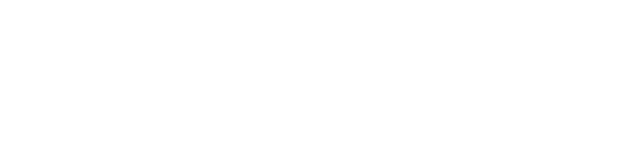
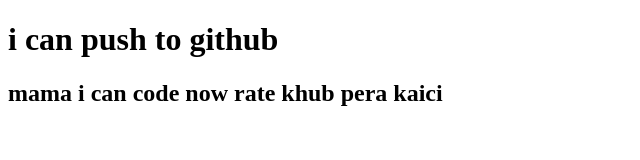
Before and after one commit to ShovanTheMan/my-second-repo, a plain HTML site: page index.html in a window 1280 px wide. Shown: the whole page, without its empty margins (0-640 px from the left). Drawn offline with Linux system fonts and the light colour scheme.

Commit message:
added header

```diff
--- a/index.html
+++ b/index.html
@@ -6,6 +6,8 @@
     <title>my second site</title>
 </head>
 <body>
+    <h1>i can push to github</h1>
+    <h2>mama i can code now rate khub pera kaici</h2>
 
 </body>
 </html>
```
